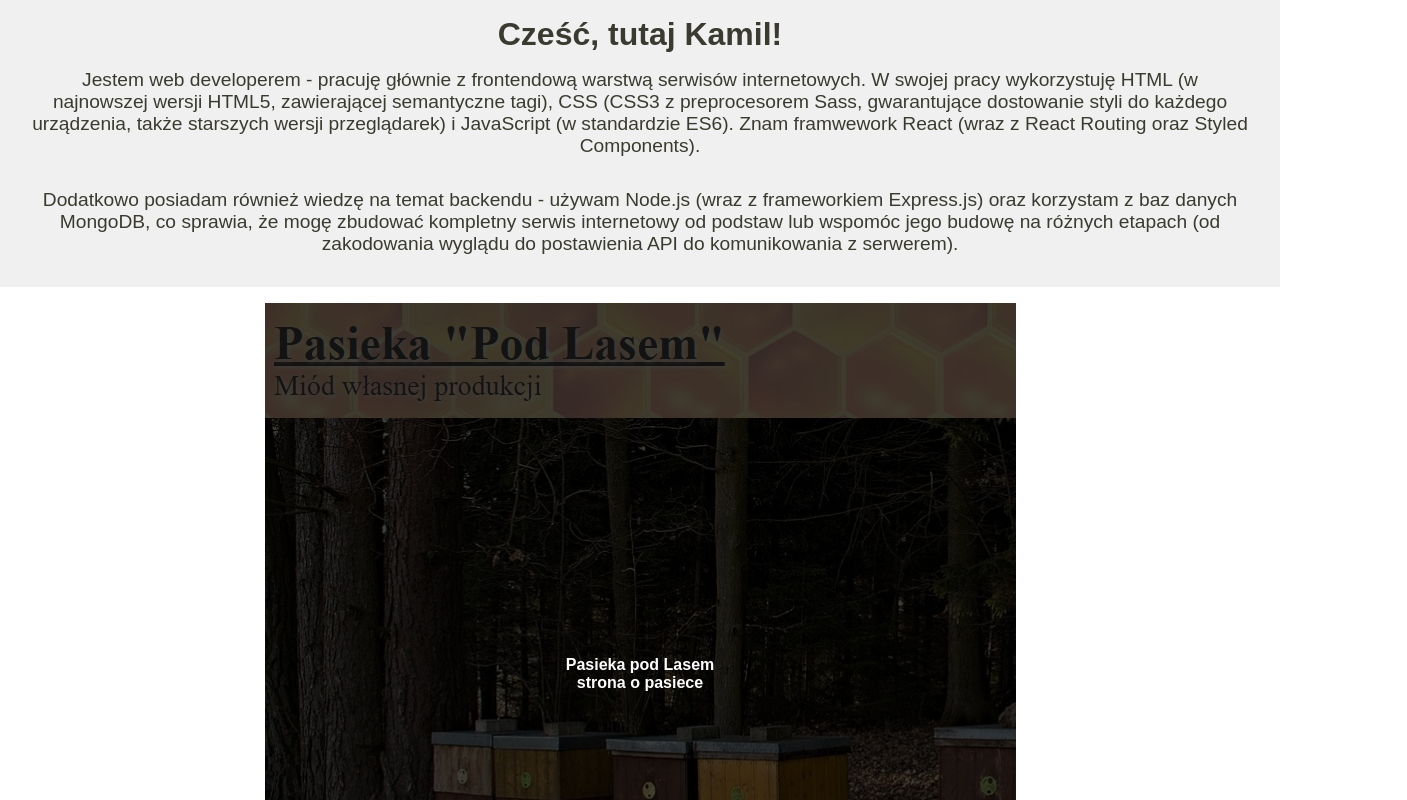
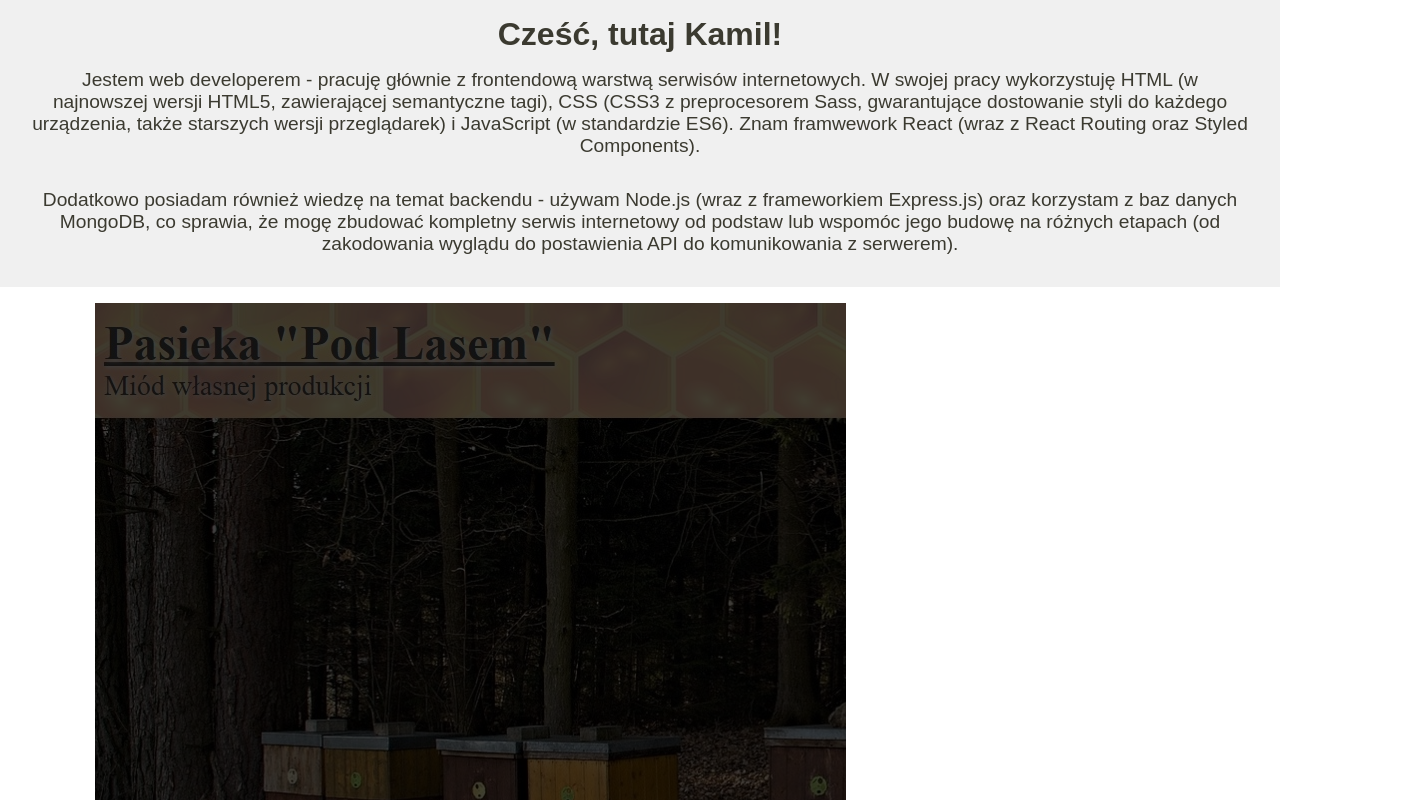
Before and after one commit to kwojtas172/kwojtas172.github.io, a React (Create React App) app: page / in a window 1280 px wide. Shown: the top 800 px of the page, 1407 px wide, since content can reach past the window. Built offline with nearby package versions, Linux system fonts and the light colour scheme.

Commit message:
mobile view for ProjectsApp

```diff
--- a/src/components/ProjectsApp.jsx
+++ b/src/components/ProjectsApp.jsx
@@ -12,12 +12,20 @@ const Article = styled.article`
     flex-direction: column;
     position: relative;
     margin: 1rem 0;
+
+    @media (min-width: 720px) {
+        flex-direction: row;
+    }
 `
 
 const Photo = styled.img`
     max-width: 100%;
     height: auto;
     transition: 0.4s;
+
+    @media (min-width: 720px) {
+        /* max-width: 45rem; */
+    }
 `
 
 const DescriptionsWrapper = styled.div`
@@ -31,8 +39,9 @@ const DescriptionsWrapper = styled.div`
     right: 0;
     text-align: center;
 
-    .visible {
-        display: flex;
+    @media (min-width: 720px) {
+        max-width: 50%;
+        position: static;
     }
 `
 
```
